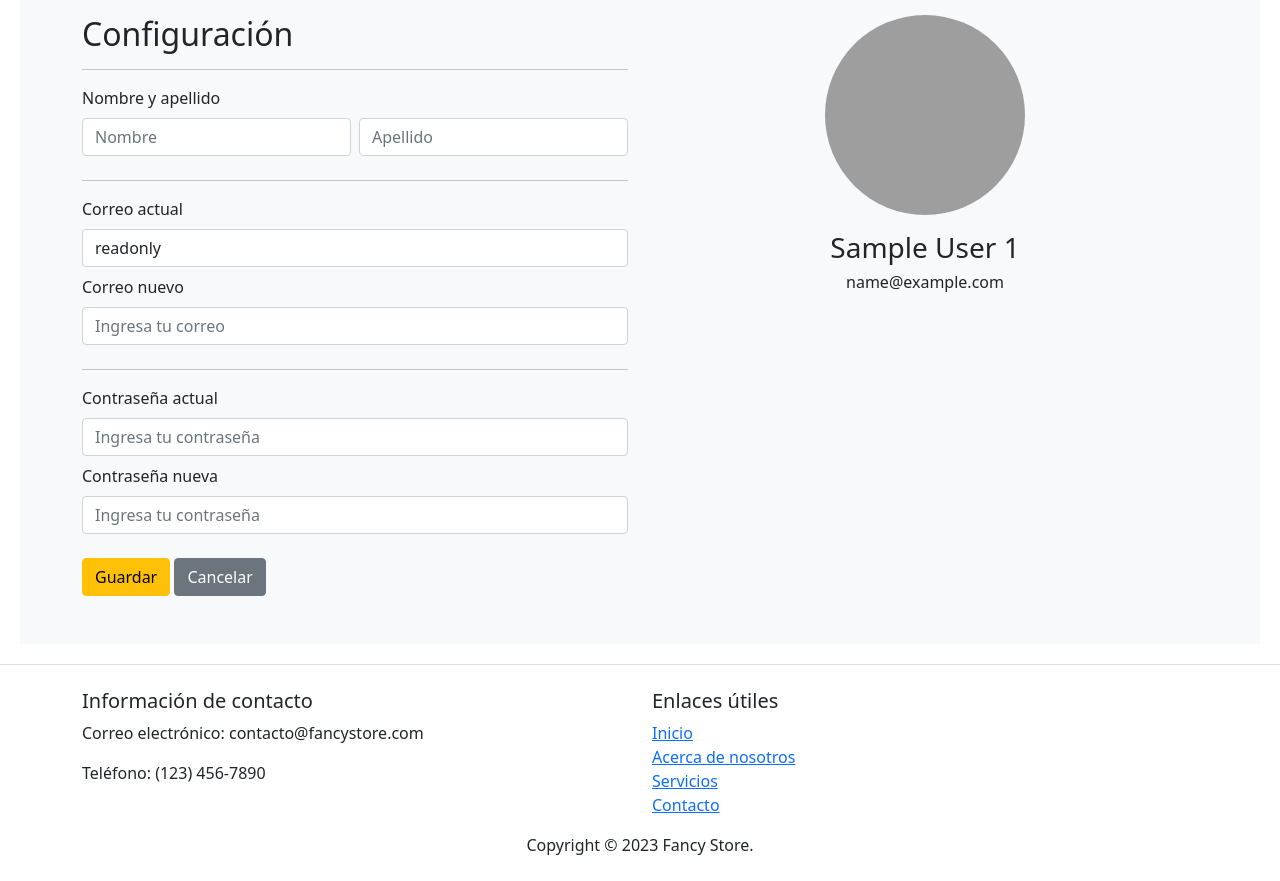
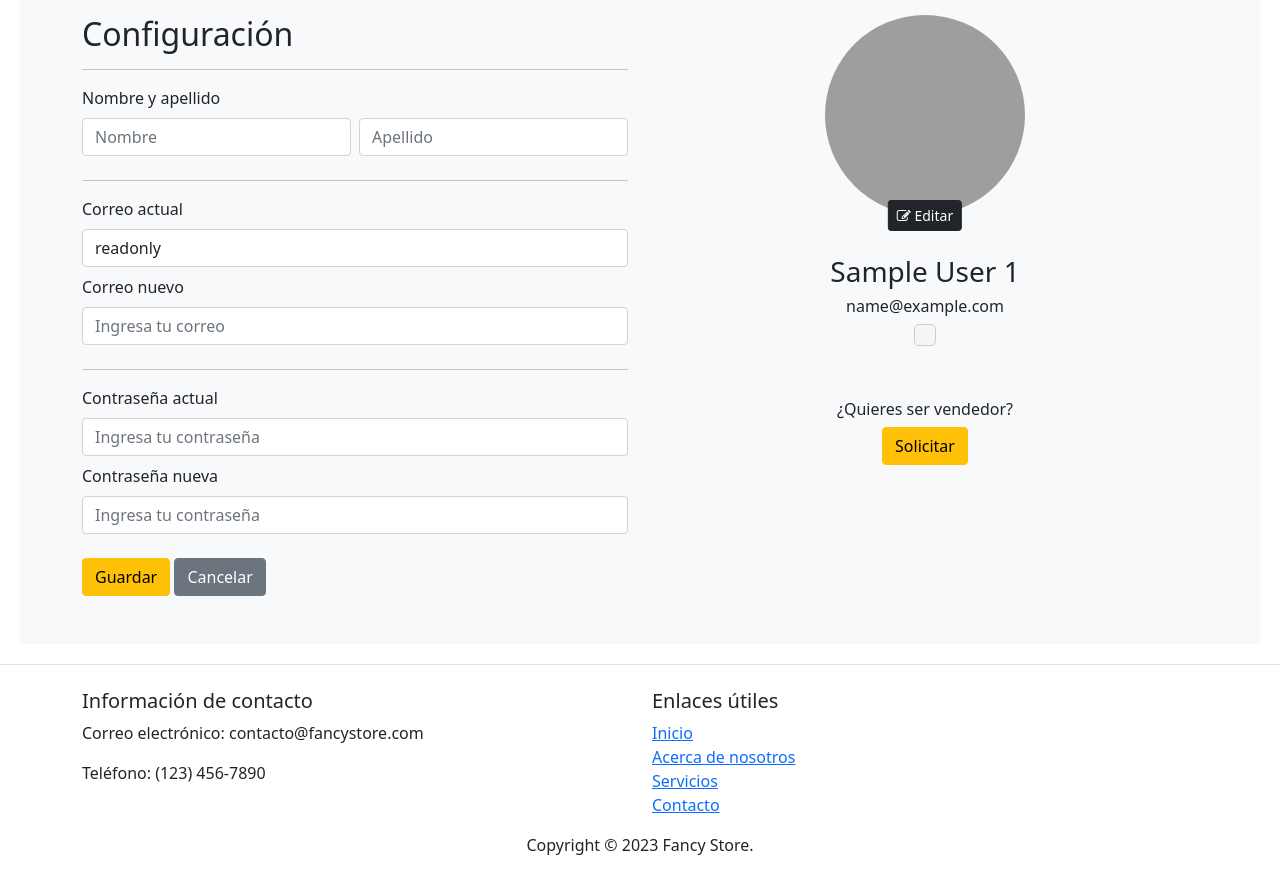
Before and after one commit to diegochable27/scartyflix, a PHP site: page /shops/configuracion.php in a window 1280 px wide. Shown: the part 214-1095 px from the top of the page. Run offline with PHP 8.4, Linux system fonts and the light colour scheme; the visitor is signed in with stand-in values (Sample User, id 1); data that the repository does not hold is empty; some libraries are stand-ins or nearby versions; grey boxes are pictures that could not be loaded.

Commit message:
Diseño de formulario configuracion 3

```diff
--- a/configuracion.php
+++ b/configuracion.php
@@ -45,25 +45,35 @@
                             <h2>Configuración</h2>
                             <hr />
                             <div class="col-12 d-flex flex-column">
-                            <label for="exampleInputEmail1" class="form-label font-weight-bold">Nombre y apellido</label>
+                                <label for="exampleInputEmail1" class="form-label font-weight-bold">Nombre y
+                                    apellido</label>
                                 <div class="d-flex">
-                            <input type="text" class="form-control mb-2" name="nombre" id="nombre" placeholder="Nombre" value=<?php echo $nombres ?> >
-                            <input type="text" class="form-control mb-2 ms-2" name="apellidos" id="apellidos" placeholder="Apellido" value=<?php echo $apellidos ?> >
+                                    <input type="text" class="form-control mb-2" name="nombre" id="nombre"
+                                        placeholder="Nombre" value=<?php echo $nombres ?>>
+                                    <input type="text" class="form-control mb-2 ms-2" name="apellidos" id="apellidos"
+                                        placeholder="Apellido" value=<?php echo $apellidos ?>>
                                 </div>
                             </div>
                             <hr />
                             <div class="mb-4">
-                            <label for="exampleInputEmail1" class="form-label font-weight-bold">Correo actual</label>
-                            <input type="correo" class="form-control mb-2" name="correo" id="correo" placeholder="Ingresa tu correo" value=<?php echo $correos ?> readonly>
+                                <label for="exampleInputEmail1" class="form-label font-weight-bold">Correo
+                                    actual</label>
+                                <input type="correo" class="form-control mb-2" name="correo" id="correo"
+                                    placeholder="Ingresa tu correo" value=<?php echo $correos ?> readonly>
                                 <label for="exampleInputEmail1" class="form-label font-weight-bold">Correo nuevo</label>
-                            <input type="correo" class="form-control mb-2" name="correo" id="correo" placeholder="Ingresa tu correo">
+                                <input type="correo" class="form-control mb-2" name="correo" id="correo"
+                                    placeholder="Ingresa tu correo">
                             </div>
                             <hr />
                             <div class="mb-4">
-                            <label for="exampleInputEmail1" class="form-label font-weight-bold">Contraseña actual</label>
-                            <input type="password" class="form-control mb-2" name="contrasena" id="contrasena" placeholder="Ingresa tu contraseña" value=<?php echo $contrasena ?> >
-                            <label for="exampleInputEmail1" class="form-label font-weight-bold">Contraseña nueva</label>
-                            <input type="password" class="form-control mb-2" name="contrasena" id="contrasena" placeholder="Ingresa tu contraseña">
+                                <label for="exampleInputEmail1" class="form-label font-weight-bold">Contraseña
+                                    actual</label>
+                                <input type="password" class="form-control mb-2" name="contrasena" id="contrasena"
+                                    placeholder="Ingresa tu contraseña" value=<?php echo $contrasena ?>>
+                                <label for="exampleInputEmail1" class="form-label font-weight-bold">Contraseña
+                                    nueva</label>
+                                <input type="password" class="form-control mb-2" name="contrasena" id="contrasena"
+                                    placeholder="Ingresa tu contraseña">
                             </div>
                             <div>
                                 <button type="submit" class="btn btn-warning w-80">Guardar</button>
@@ -73,8 +83,20 @@
                     </div>
                     <div class="col-md-6">
                         <div class="text-center">
-                            <img src="https://mdbootstrap.com/img/Photos/Avatars/img (31).jpg" height="200px" width="200px" alt="..." class="mx-auto rounded-circle mb-3">
+                            <link rel="stylesheet"
+                                href="https://cdnjs.cloudflare.com/ajax/libs/font-awesome/4.7.0/css/font-awesome.min.css">
 
+                            <div style="position: relative; text-align: center;">
+                                <img src="https://mdbootstrap.com/img/Photos/Avatars/img (31).jpg" height="200px"
+                                    width="200px" alt="..." class="mx-auto rounded-circle mb-3">
+                                <button type="button" class="btn btn-dark btn-sm" data-toggle="modal"
+                                    data-target="#editarModal"
+                                    style="position: absolute; bottom: 0; left: 50%; transform: translateX(-50%);">
+                                    <i class="fa fa-pencil-square-o"></i> Editar
+                                </button>
+                            </div>
+
+                            </br>
                             <?php
                             if (isset($_SESSION['nombre'])) {
                                 $nombre = $_SESSION['nombre'];
@@ -82,7 +104,17 @@
                                 $correo = $_SESSION['correo'];
                                 echo '<h3>' . $nombre . ' ' . $apellidos . '</h3>';
                                 echo '<h6>' . $correo . '</h6>';
-                                    echo '<h6>' . $nombrerol . '</h6>';
+                                echo '<div style="border: 1px solid #ccc; padding: 10px; border-radius: 5px; background-color: #f5f5f5; display: inline-block;">';
+                                echo '<h6 style="margin: 0; padding: 0; color: #555; font-weight: bold;">' . strtoupper($nombrerol) . '</h6>';
+                                echo '</div>';
+                                echo '</br>';
+                                echo '</br>';
+                                echo '</br>';
+
+                                if ($nombrerol !== 'vendedor') {
+                                    echo '<h6>¿Quieres ser vendedor?</h6>';
+                                    echo '<a href="#" class="btn btn-warning w-80">Solicitar</a>';
+                                }
                             }
                             ?>
                         </div>
--- a/public/auth/register.php
+++ b/public/auth/register.php
@@ -66,7 +66,7 @@
                     <img src="../../img/logo.png" class="img-fluid" width="100">
                 </div>
                 <div class="px-lg-5 pt-lg-4 p-4 w-100 align-self-center">
-                    <h1 class="font-weight-bold text-dark mb-4">Crar cuenta</h1>
+                    <h1 class="font-weight-bold text-dark mb-4">Crear cuenta</h1>
                     <form class="mb-5" action="../../db/register.php" method="post">
                         <div class="row">
                             <div class="col-6">
@@ -89,7 +89,7 @@
 
                         <button type="submit" class="btn btn-warning w-100">Crear cuenta</button>
                     </form>
-                    <p class="font-weight-bold text-center">O Crar cuenta con</p>
+                    <p class="font-weight-bold text-center">O Crear cuenta con</p>
                     <div class="d-flex justify-content-around">
                         <button type="button" class="btn btn-outline-dark flex-grow-1 mr-2"><i class="bi bi-facebook"></i> Facebook</button>
                         <button type="button" class="btn btn-outline-dark flex-grow-1 ml-2"><i class="bi bi-google"></i> Google</button>
```
Lines whose indentation alone changed are shown as unchanged.
